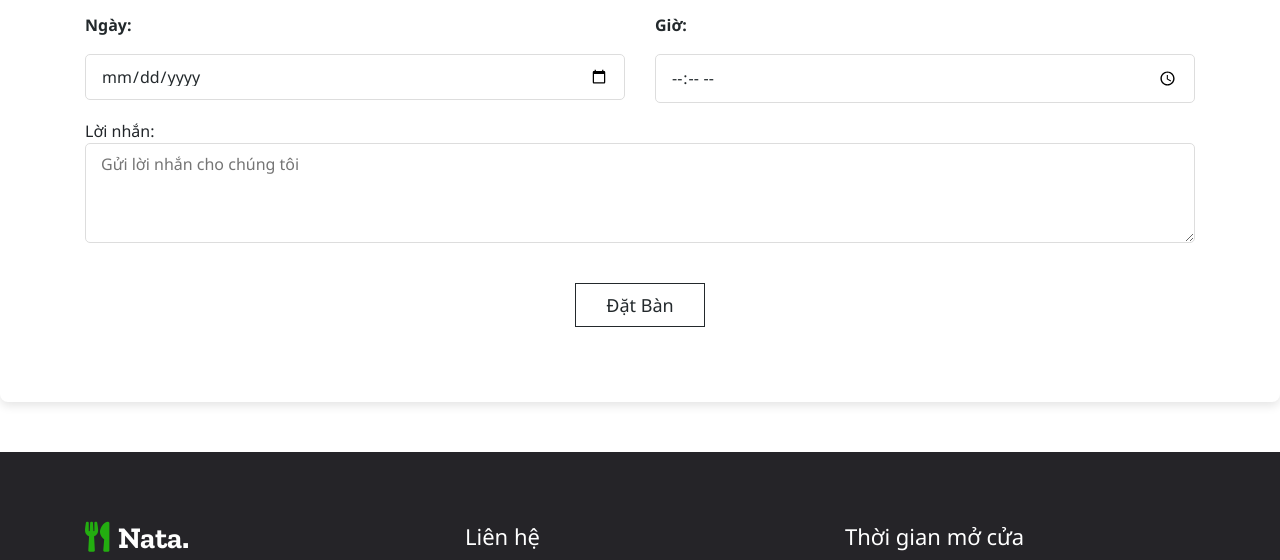
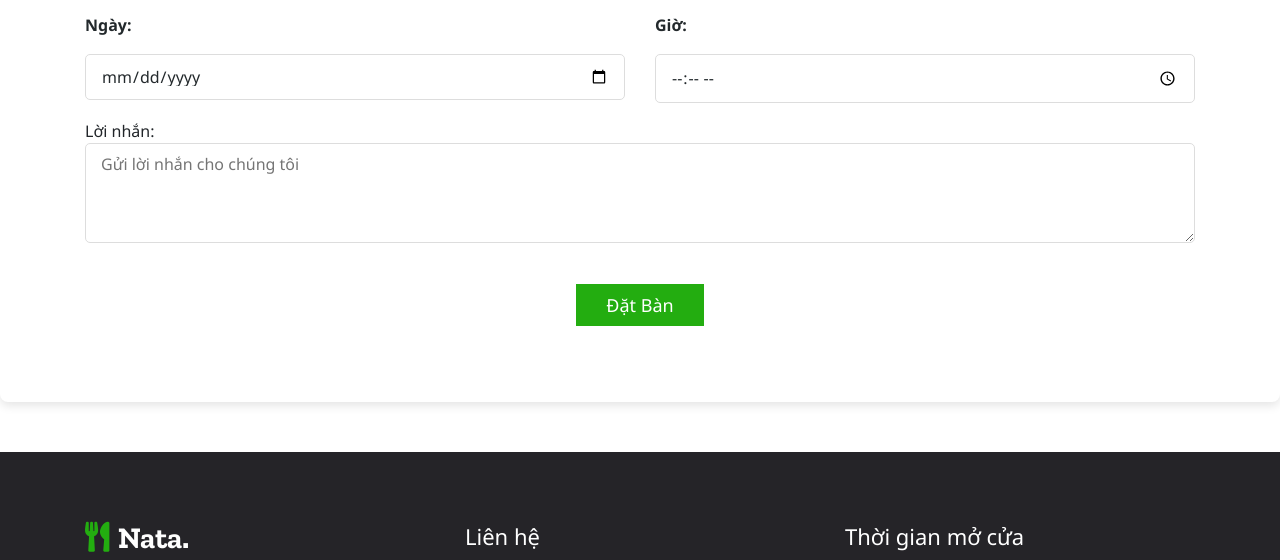
Before and after one commit to canh8386/nha-hang-CSE702025-N04-Nhom-18., a website: page table.html in a window 1280 px wide. Shown: the part 771-1331 px from the top of the page. Drawn offline with nearby package versions, Linux system fonts and the light colour scheme; files whose address does not match are found by name.

Commit message:
Update style-table.css

```diff
--- a/assets/css/style-table.css
+++ b/assets/css/style-table.css
@@ -524,9 +524,9 @@ footer p
     border: 1px solid #f5c6cb;
 }
 #submit-reservation-btn { /* Style cho nút "Đặt Bàn" */
-    background-color: var(--white-color); /* Nền trắng */
-    color: var(--black-color); /* Chữ màu đen */
-    border: 1px solid var(--black-color); /* Viền đen mảnh */
+    background-color: #23ad10; /* Nền trắng */
+    color: var(--white-color); /* Chữ màu đen */
+    border: 1px solid var(--white-color); /* Viền đen mảnh */
     padding: 12px 30px; /* Padding để nút có kích thước hợp lý */
     font-size: 18px; /* Kích thước chữ */
     border-radius: 0; /* Loại bỏ bo góc, làm nút vuông vắn */
```
